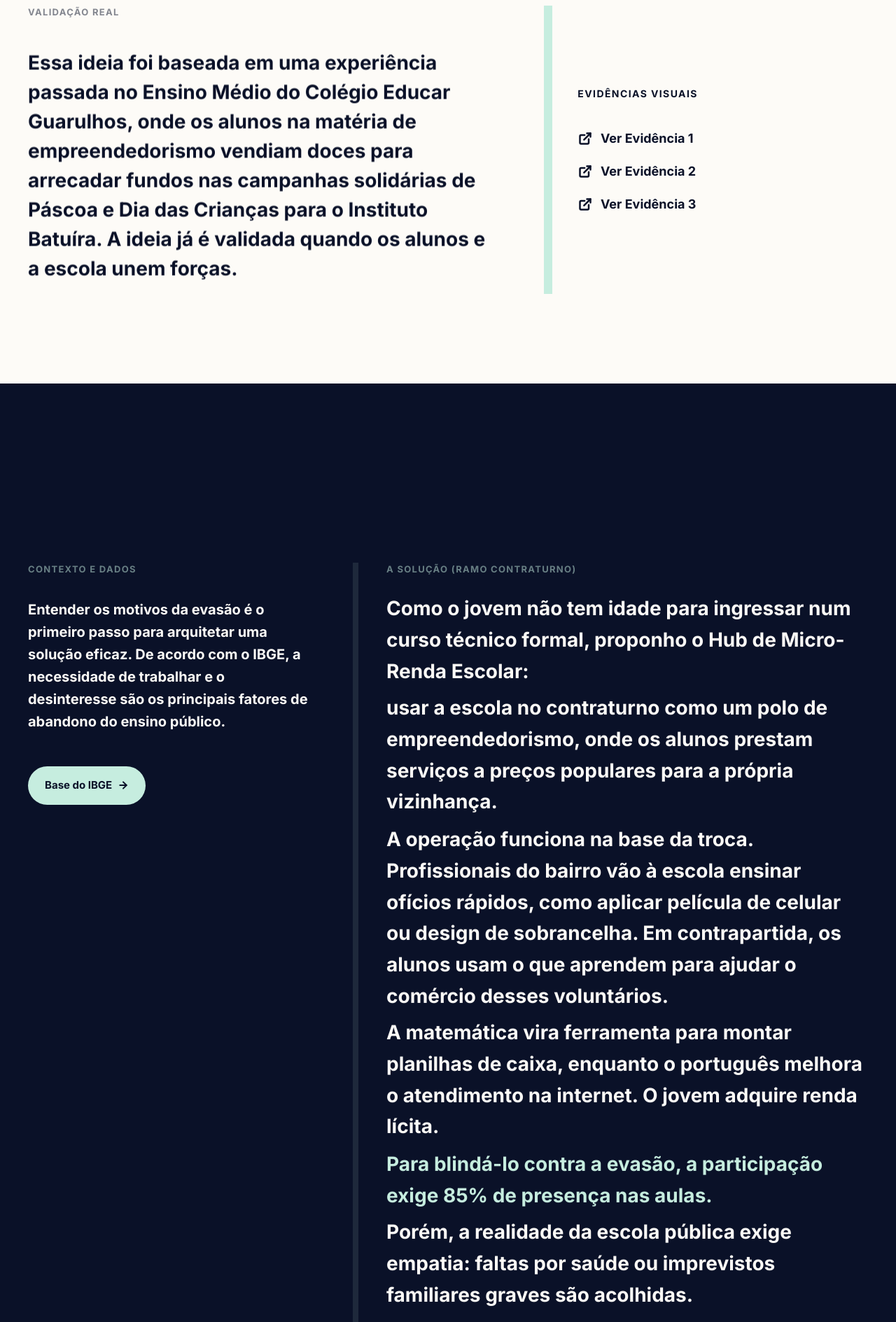
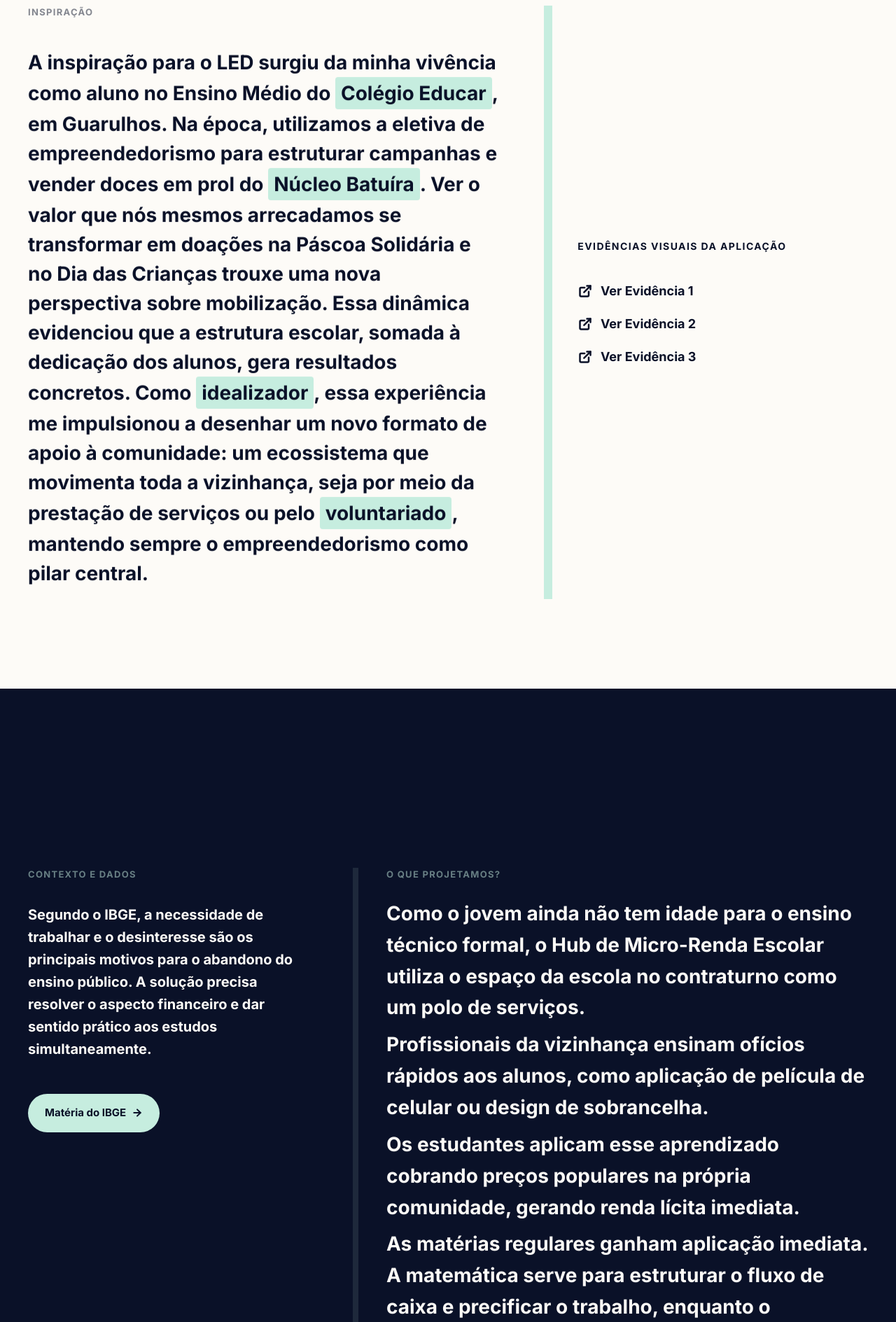
Before and after one commit to JoaoHBatistaLeal/LandingPage-DesafioLED2026-JoaoHBatistaLeal-EducaHUB, a React (Vite) app in the folder hub-micro-renda-mov-led/: page /projeto in a window 1280 px wide. Shown: the part 680-2569 px from the top of the page at 70% size. Built offline with nearby package versions, Linux system fonts and the light colour scheme.

Commit message:
refactor(projeto): humanizes inspiration copy and add community links

```diff
--- a/hub-micro-renda-mov-led/src/pages/Projeto.jsx
+++ b/hub-micro-renda-mov-led/src/pages/Projeto.jsx
@@ -1,6 +1,7 @@
 import { useRef } from 'react';
 import { motion, useScroll, useTransform } from 'framer-motion';
 import { ExternalLink, ArrowRight, ArrowDown } from 'lucide-react';
+import { Link } from 'react-router-dom'; // Importando o Link para navegação interna
 
 export default function Projeto() {
   // 1. Navegação e Orientação (Global)
@@ -63,7 +64,7 @@ export default function Projeto() {
         className="fixed top-0 left-0 h-1 bg-[#C6EDDF] w-full z-50 origin-left will-change-transform"
       />
 
-      {/* Scroll Prompt Flutuante (Some aos 90% do scroll global) */}
+      {/* Scroll Prompt Flutuante */}
       <motion.div
         style={{ scale: scalePrompt }}
         className="fixed bottom-10 right-10 lg:right-16 z-40 flex flex-col items-center gap-2 will-change-transform origin-bottom"
@@ -92,31 +93,57 @@ export default function Projeto() {
             </motion.h1>
           </div>
           <div className="col-span-12 md:col-span-4 flex md:justify-end overflow-hidden py-4">
-            <motion.p
-              style={{ y: yHeaderSub }}
-              className="text-[14px] font-extrabold text-[#0A1128]/50 uppercase tracking-widest text-left md:text-right will-change-transform"
-            >
-              Metodologia Validada
-            </motion.p>
           </div>
         </div>
       </section>
 
-      {/* --- Section 2: Validação (Structural Reveal sem fade) --- */}
+      {/* --- Section 2: Validação --- */}
       <section ref={refVal} className="w-full py-32 flex justify-center bg-[#FDFBF7] relative z-20 overflow-hidden">
         <div className="w-full max-w-7xl px-6 md:px-10 grid grid-cols-1 md:grid-cols-12 gap-10 md:gap-16">
 
           <div className="col-span-1 md:col-span-7 flex flex-col justify-center">
              <h2 className="text-[13px] font-extrabold text-[#0A1128]/50 uppercase tracking-widest mb-6">
-              Validação Real
+              Inspiração
              </h2>
              <div className="overflow-hidden py-4">
                <motion.p
-                 style={{ y: yValText }}
-                 className="text-[20px] lg:text-[28px] text-[#0A1128] font-extrabold leading-[1.5] w-full will-change-transform break-words"
-               >
-                 Essa ideia foi baseada em uma experiência passada no Ensino Médio do Colégio Educar Guarulhos, onde os alunos na matéria de empreendedorismo vendiam doces para arrecadar fundos nas campanhas solidárias de Páscoa e Dia das Crianças para o Instituto Batuíra. A ideia já é validada quando os alunos e a escola unem forças.
-               </motion.p>
+  style={{ y: yValText }}
+  className="text-[20px] lg:text-[28px] text-[#0A1128] font-extrabold leading-[1.5] w-full will-change-transform break-words"
+>
+  A inspiração para o LED surgiu da minha vivência como aluno no Ensino Médio do{' '}
+  <a
+    href="https://www.colegioeducar.org/"
+    target="_blank"
+    rel="noopener noreferrer"
+    className="bg-[#C6EDDF] text-[#0A1128] hover:bg-[#0A1128] hover:text-[#C6EDDF] transition-colors px-2 py-0.5 rounded-sm whitespace-nowrap inline-block"
+  >
+    Colégio Educar
+  </a>
+  , em Guarulhos. Na época, utilizamos a eletiva de empreendedorismo para estruturar campanhas e vender doces em prol do{' '}
+  <a
+    href="https://nucleobatuira.org.br/"
+    target="_blank"
+    rel="noopener noreferrer"
+    className="bg-[#C6EDDF] text-[#0A1128] hover:bg-[#0A1128] hover:text-[#C6EDDF] transition-colors px-2 py-0.5 rounded-sm whitespace-nowrap inline-block"
+  >
+    Núcleo Batuíra
+  </a>
+  . Ver o valor que nós mesmos arrecadamos se transformar em doações na Páscoa Solidária e no Dia das Crianças trouxe uma nova perspectiva sobre mobilização. Essa dinâmica evidenciou que a estrutura escolar, somada à dedicação dos alunos, gera resultados concretos. Como{' '}
+  <Link
+    to="/idealizador"
+    className="bg-[#C6EDDF] text-[#0A1128] hover:bg-[#0A1128] hover:text-[#C6EDDF] transition-colors px-2 py-0.5 rounded-sm whitespace-nowrap inline-block"
+  >
+    idealizador
+  </Link>
+  , essa experiência me impulsionou a desenhar um novo formato de apoio à comunidade: um ecossistema que movimenta toda a vizinhança, seja por meio da prestação de serviços ou pelo{' '}
+  <Link
+    to="/voluntarios"
+    className="bg-[#C6EDDF] text-[#0A1128] hover:bg-[#0A1128] hover:text-[#C6EDDF] transition-colors px-2 py-0.5 rounded-sm whitespace-nowrap inline-block"
+  >
+    voluntariado
+  </Link>
+  , mantendo sempre o empreendedorismo como pilar central.
+</motion.p>
              </div>
           </div>
 
@@ -127,7 +154,7 @@ export default function Projeto() {
             />
 
             <p className="text-[14px] font-extrabold text-[#0A1128] tracking-widest uppercase mt-4">
-              Evidências Visuais
+              Evidências Visuais da Aplicação
             </p>
 
             <div className="flex flex-col gap-5 overflow-hidden py-4 border-l border-transparent">
@@ -158,7 +185,6 @@ export default function Projeto() {
       </section>
 
       {/* --- Section 3: Core (Fluxo Normal & Viewport Highlighting) --- */}
-      {/* Container garantido para não exceder 100vw */}
       <section className="w-full max-w-full overflow-hidden py-32 bg-[#0A1128] relative">
         <div className="w-full pt-32">
           <div className="w-full max-w-7xl px-6 md:px-10 mx-auto flex flex-col lg:flex-row gap-10 md:gap-16 items-start">
@@ -170,52 +196,51 @@ export default function Projeto() {
                   Contexto e Dados
                 </h2>
                 <p className="text-[20px] text-[#FDFBF7] font-bold leading-[1.6] break-words">
-                  Entender os motivos da evasão é o primeiro passo para arquitetar uma solução eficaz. De acordo com o IBGE, a necessidade de trabalhar e o desinteresse são os principais fatores de abandono do ensino público.
+                  Segundo o IBGE, a necessidade de trabalhar e o desinteresse são os principais motivos para o abandono do ensino público. A solução precisa resolver o aspecto financeiro e dar sentido prático aos estudos simultaneamente.
                 </p>
                 <a
                   href="https://agenciadenoticias.ibge.gov.br/agencia-noticias/2012-agencia-de-noticias/noticias/28286-necessidade-de-trabalhar-e-desinteresse-sao-principais-motivos-para-abandono-escolar"
                   target="_blank" rel="noopener noreferrer"
                   className="mt-4 inline-flex items-center gap-2 text-[15px] font-extrabold text-[#0A1128] bg-[#C6EDDF] hover:bg-[#FDFBF7] px-6 py-4 rounded-full transition-colors w-fit"
                 >
-                  Base do IBGE <ArrowRight size={16} strokeWidth={3} />
+                  Matéria do IBGE <ArrowRight size={16} strokeWidth={3} />
                 </a>
               </div>
             </div>
 
             {/* Direita: Text Opacity Reveal via Element In-View */}
-            {/* O flex-1 garante que isso preencha o espaço sem forçar o width pra fora da tela */}
             <div className="flex-1 w-full flex flex-col border-l-4 lg:border-l-8 border-[#1E293B] pl-6 lg:pl-10 pb-10 mt-10 lg:mt-0">
               <h2 className="text-[13px] font-extrabold text-[#C6EDDF]/50 uppercase tracking-widest mb-6">
-                A Solução (Ramo Contraturno)
+                O que projetamos?
               </h2>
 
               <p className="text-[20px] md:text-[28px] leading-[1.6] font-bold break-words">
                 <motion.span {...textViewportProps} className="text-[#FDFBF7] inline-block mb-2 will-change-transform">
-                  Como o jovem não tem idade para ingressar num curso técnico formal, proponho o Hub de Micro-Renda Escolar:
+                  Como o jovem ainda não tem idade para o ensino técnico formal, o Hub de Micro-Renda Escolar utiliza o espaço da escola no contraturno como um polo de serviços.
                 </motion.span>
                 <br/>
                 <motion.span {...textViewportProps} className="text-[#FDFBF7] inline-block mb-2 will-change-transform">
-                  usar a escola no contraturno como um polo de empreendedorismo, onde os alunos prestam serviços a preços populares para a própria vizinhança.
+                  Profissionais da vizinhança ensinam ofícios rápidos aos alunos, como aplicação de película de celular ou design de sobrancelha.
                 </motion.span>
                 <br/>
                 <motion.span {...textViewportProps} className="text-[#FDFBF7] inline-block mb-2 will-change-transform">
-                  A operação funciona na base da troca. Profissionais do bairro vão à escola ensinar ofícios rápidos, como aplicar película de celular ou design de sobrancelha. Em contrapartida, os alunos usam o que aprendem para ajudar o comércio desses voluntários.
+                  Os estudantes aplicam esse aprendizado cobrando preços populares na própria comunidade, gerando renda lícita imediata.
                 </motion.span>
                 <br/>
                 <motion.span {...textViewportProps} className="text-[#FDFBF7] inline-block mb-2 will-change-transform">
-                  A matemática vira ferramenta para montar planilhas de caixa, enquanto o português melhora o atendimento na internet. O jovem adquire renda lícita.
+                  As matérias regulares ganham aplicação imediata. A matemática serve para estruturar o fluxo de caixa e precificar o trabalho, enquanto o português melhora o atendimento e a divulgação digital.
                 </motion.span>
                 <br/>
                 <motion.span {...textViewportProps} className="text-[#C6EDDF] font-extrabold inline-block mb-2 will-change-transform">
-                  Para blindá-lo contra a evasão, a participação exige 85% de presença nas aulas.
+                  Para blindar o jovem contra o aliciamento e a evasão, a participação no Hub exige 85% de presença nas aulas regulares.
                 </motion.span>
                 <br/>
                 <motion.span {...textViewportProps} className="text-[#FDFBF7] inline-block mb-2 will-change-transform">
-                  Porém, a realidade da escola pública exige empatia: faltas por saúde ou imprevistos familiares graves são acolhidas.
+                  A regra de retenção prevê flexibilidade. Faltas justificadas por saúde ou urgências familiares graves são acolhidas para garantir que o aluno não perca sua fonte de renda lícita quando mais precisa.
                 </motion.span>
                 <br/>
                 <motion.span {...textViewportProps} className="text-[#C6EDDF] font-extrabold inline-block will-change-transform">
-                  O objetivo é reter, não punir.
+                  O foco central é manter o aluno estudando, sem excluí-lo.
                 </motion.span>
               </p>
             </div>
@@ -240,22 +265,36 @@ export default function Projeto() {
                 Top 40<br/>GLOBO
               </p>
             </motion.div>
-            <p className="text-[20px] md:text-[24px] text-[#0A1128] mt-8 font-bold text-center md:text-left">
-              Projetos selecionados no Desafio LED 2026 promovido pela Rede Globo.
+            <p className="text-[20px] md:text-[24px] text-[#0A1128] mt-8 font-bold text-center md:text-left max-w-lg mx-auto md:mx-0">
+              De mais de 3.820 inscrições a um dos 40 projetos selecionados no Desafio LED 2026 promovido pela Rede Globo.
             </p>
           </div>
 
-          <div className="w-full md:w-2/5 flex justify-center md:justify-end mt-10 md:mt-0">
+          {/* Timeline de aprovação (Dois botões) */}
+          <div className="w-full md:w-2/5 flex flex-col gap-4 justify-center items-center md:items-end mt-10 md:mt-0">
             <motion.div
               style={{ y: yLedBtn }}
-              className="will-change-transform"
+              className="will-change-transform w-full sm:w-auto"
             >
               <a
                 href="https://somos.globo.com/movimento-led/desafio-led/noticia/desafio-led-globo-2026-divulga-os-40-projetos-selecionados-para-a-proxima-etapa.ghtml"
                 target="_blank" rel="noopener noreferrer"
-                className="inline-flex items-center gap-3 text-[18px] font-extrabold text-[#FDFBF7] bg-[#0A1128] hover:bg-black px-10 py-6 rounded-full transition-colors shrink-0 whitespace-nowrap shadow-2xl"
+                className="flex items-center justify-center gap-3 text-[18px] font-extrabold text-[#FDFBF7] bg-[#0A1128] hover:bg-black px-10 py-6 rounded-full transition-colors whitespace-nowrap shadow-2xl w-full"
               >
-                Link da Matéria <ExternalLink size={24} strokeWidth={3} />
+                Ver Top 40 <ExternalLink size={22} strokeWidth={3} />
+              </a>
+            </motion.div>
+
+            <motion.div
+              style={{ y: yLedBtn }}
+              className="will-change-transform w-full sm:w-auto"
+            >
+              <a
+                href="https://somos.globo.com/movimento-led-luz-na-educacao/desafio-led/noticia/desafio-led-globo-2026-recebe-mais-de-3820-inscricoes-e-avanca-para-a-proxima-fase.ghtml"
+                target="_blank" rel="noopener noreferrer"
+                className="flex items-center justify-center gap-3 text-[16px] font-extrabold text-[#0A1128] border-2 border-[#0A1128] hover:bg-[#0A1128] hover:text-[#FDFBF7] px-8 py-4 rounded-full transition-colors whitespace-nowrap w-full"
+              >
+                Fase Anterior (Top 80) <ExternalLink size={18} strokeWidth={3} />
               </a>
             </motion.div>
           </div>
```
